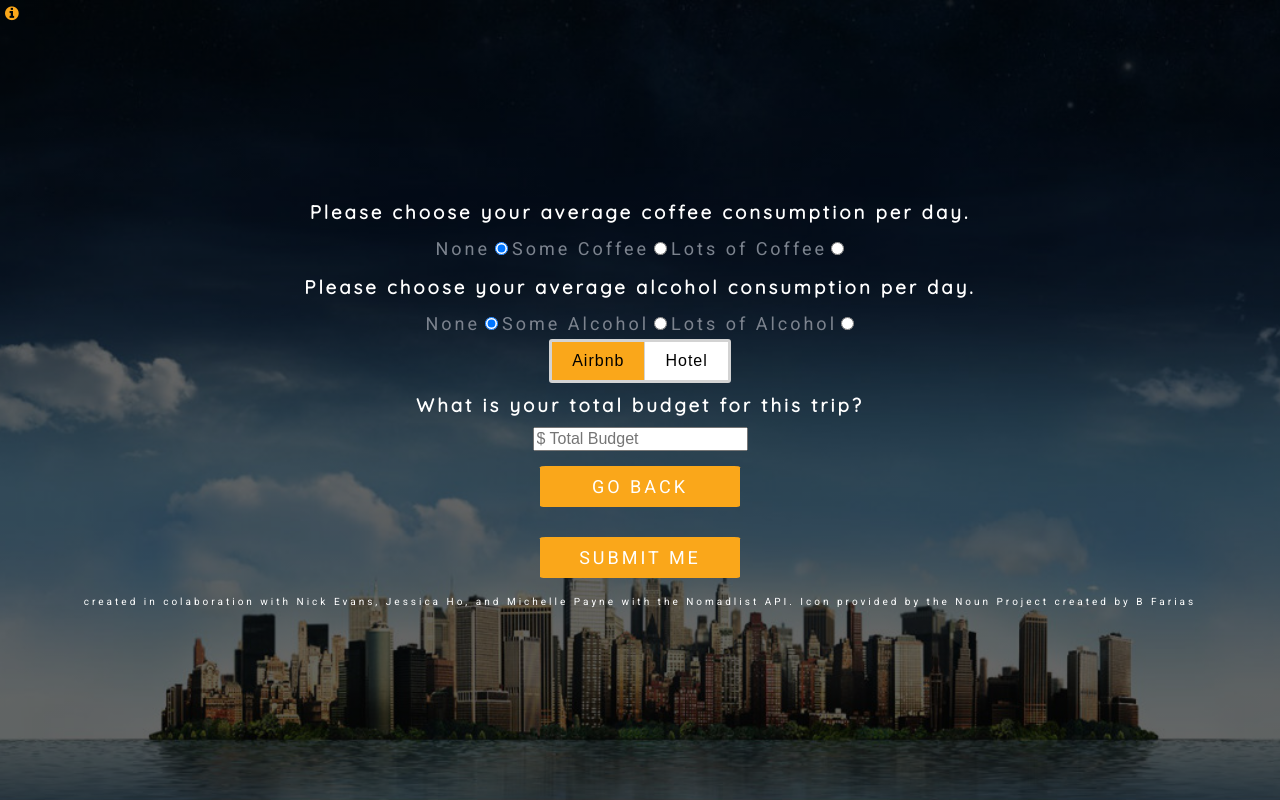
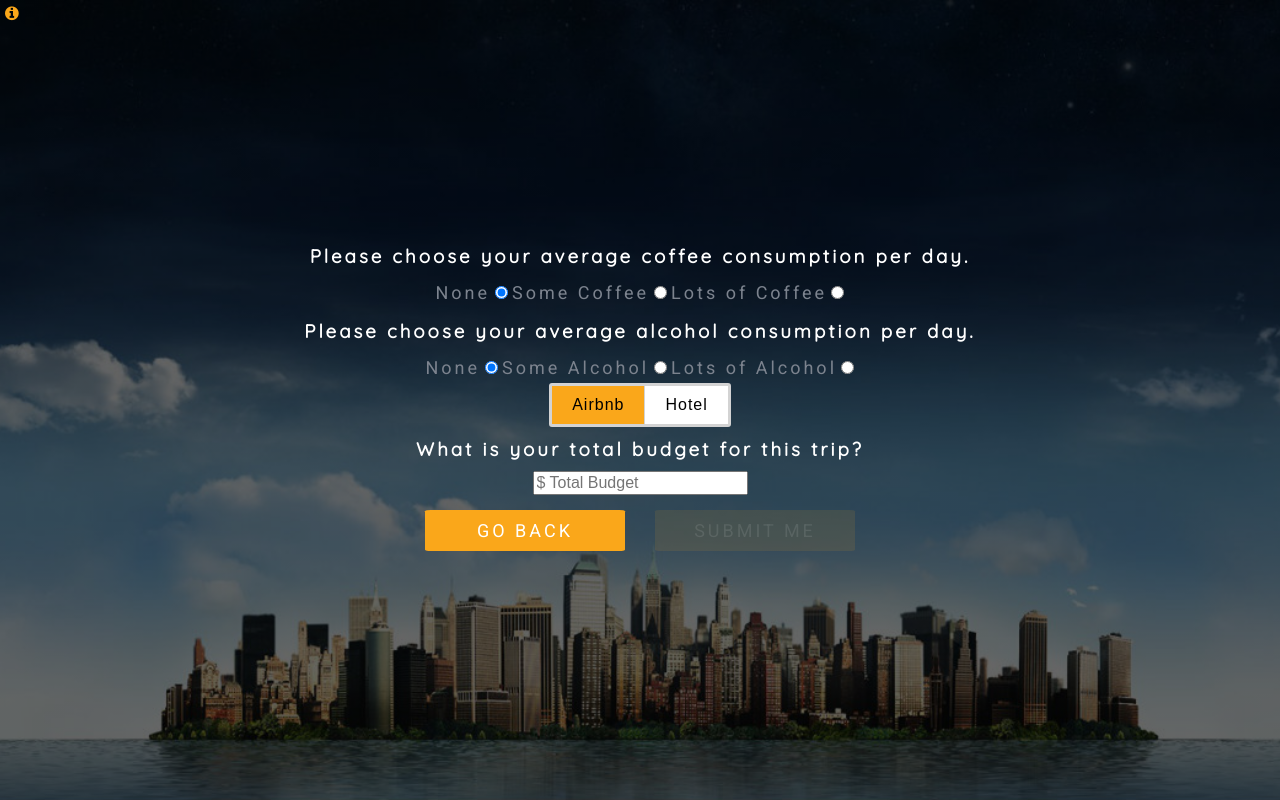
Before and after one commit to jess-ho/NomadProject, a website: page index.html in a window 1280 px wide. Both pictures are taken after a click on the button "NEXT". Drawn offline with nearby package versions, Linux system fonts and the light colour scheme; files that its build step writes are made by us from their sources; no server answers.

Commit message:
button changes

```diff
--- a/dev/styles/main.scss
+++ b/dev/styles/main.scss
@@ -163,6 +163,15 @@ header{
 	}
 }
 
+.buttons{
+	display:flex;
+}
+
+.submitButton:disabled{
+	background-color: rgba(250,167,26, 0.1);
+	color: rgba(255,255,255,0.1);
+}
+
 .active {
 	background: $accentColor;
 }
--- a/index.html
+++ b/index.html
@@ -62,10 +62,9 @@
 				<h3>What is your total budget for this trip?</h3>
 				<input type="number" placeholder="$ Total Budget" id="budget">
 			</div>
-			<button class="headerBack">Go Back</button>
-			<input type="submit" value="SUBMIT ME" class="submitButton" disabled>
-			<div class="info">
-				<p>created in colaboration with Nick Evans, Jessica Ho, and Michelle Payne with the Nomadlist API. Icon provided by the Noun Project created by B Farias</p>
+			<div class="buttons">
+				<button class="headerBack">Go Back</button>
+				<input type="submit" value="SUBMIT ME" class="submitButton" disabled>
 			</div>
 		</div>
 		<!-- end of second screen -->
```
